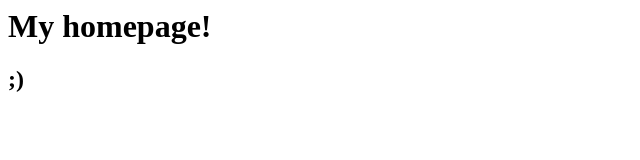
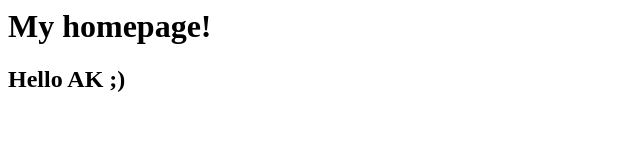
Before and after one commit to akkumari/akkumari.github.io, a plain HTML site: page index.html in a window 1280 px wide. Shown: the whole page, without its empty margins (0-640 px from the left). Drawn offline with Linux system fonts and the light colour scheme.

Commit message:
Update index.html

```diff
--- a/index.html
+++ b/index.html
@@ -8,7 +8,7 @@
     <h1>My homepage!</h1>
 
     <h2>
-        ;)
+       Hello AK  ;)
     </h2>
 
   </body>
```
